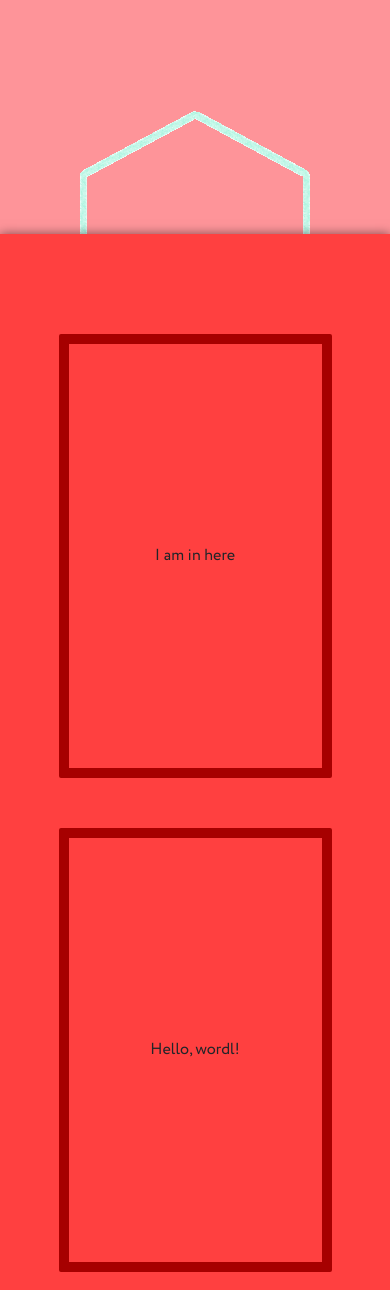
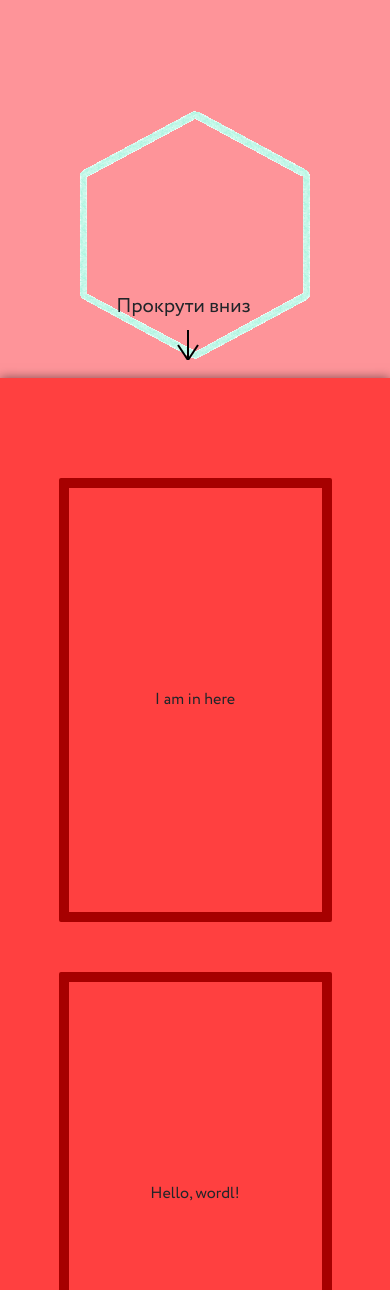
Before and after one commit to AndeyGordeev/forMom, a Flask app: page / in a window 390 px wide. Shown: the part 466-1756 px from the top of the page. Run offline with Flask 2, Linux system fonts and the light colour scheme; some libraries are stand-ins or nearby versions.

Commit message:
change full view, design so adaptive

```diff
--- a/static/css/style.css
+++ b/static/css/style.css
@@ -83,11 +83,12 @@ svg {
 
 .posts {
 	padding-top: 100px;
-	position: relative;
+	position: absolute;
+	width: 100%;
 	display: flex;
 	align-items: center;
 	justify-content: center;
-	top: 750px;
+	top: 100%;
 	background-color: #FF4040;
 	box-shadow: 0 0 10px rgba(0,0,0,0.5);
 }
@@ -158,9 +159,6 @@ svg {
 	.rectangle {
 		height: 18%;
 	}
-	.posts {
-		top:700px;
-	}
 	.navbar-brand {
 		font-size: 50px;
 	}
@@ -191,10 +189,6 @@ svg {
 	.rectangle {
 		height: 23%;
 	}
-	.posts {
-		top:800px;
-	}
-
 	.collapse {
 		background-color: rgba(166,0,0,1);
 		animation-name: collapse;
@@ -216,7 +210,4 @@ svg {
 	.rectangle {
 		height: 15%;
 	}
-	.posts {
-		top:1200px;
-	}
 }
```
